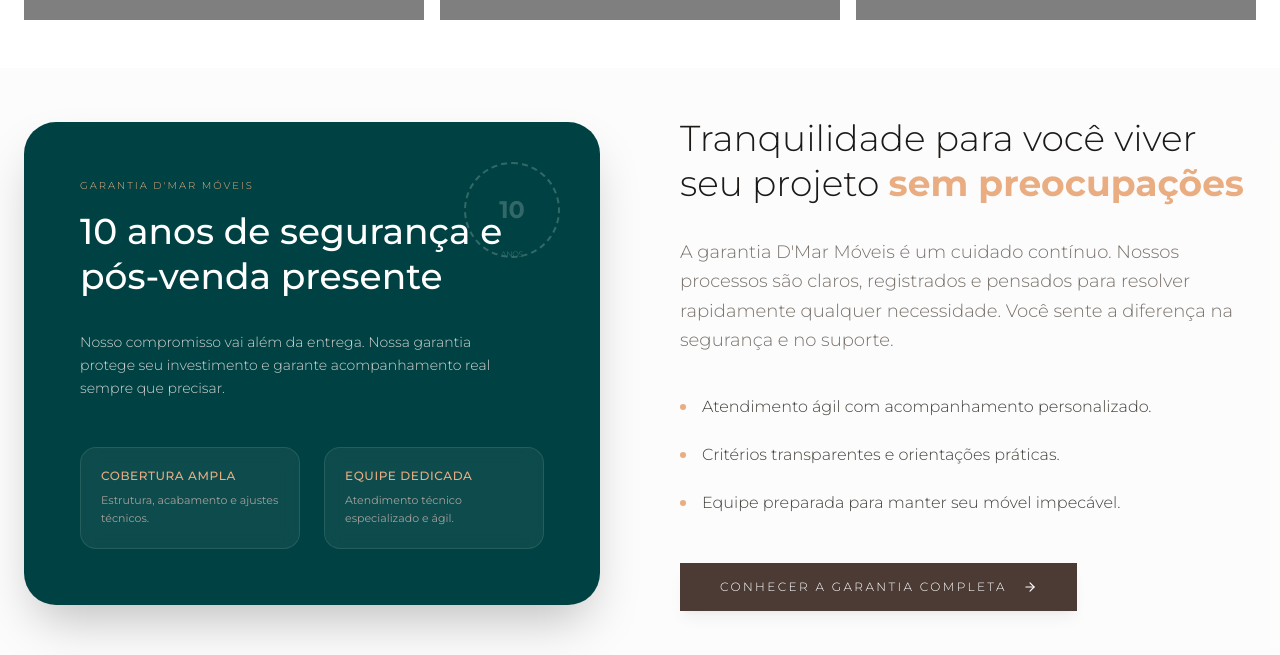
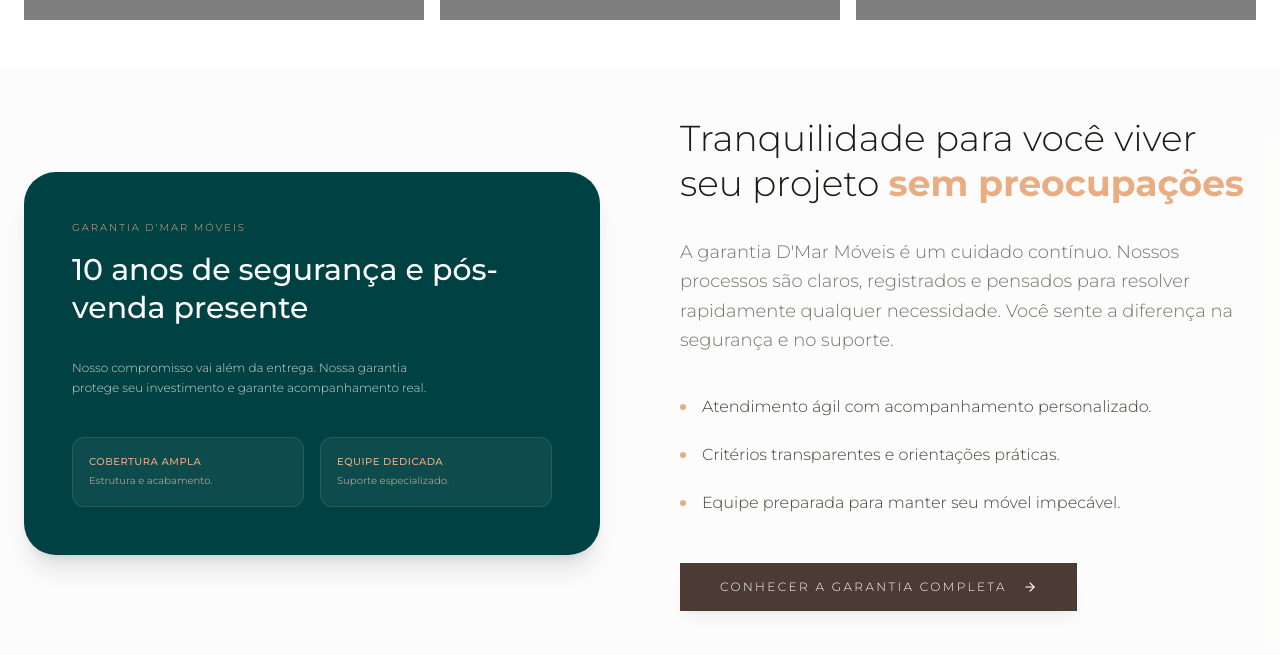
Before and after one commit to viniciusgeordani/dmarlp-crm, a React (Vite) app: page / in a window 1280 px wide. Shown: the part 1640-2295 px from the top of the page. Built offline with nearby package versions, Linux system fonts and the light colour scheme; no server answers; the database is empty; grey boxes are pictures that could not be loaded.

Commit message:
style: make warranty section more concise and remove seal overlay

```diff
--- a/src/pages/Institutional.tsx
+++ b/src/pages/Institutional.tsx
@@ -186,33 +186,25 @@ export default function Institutional() {
           <div className="grid grid-cols-1 lg:grid-cols-2 gap-12 lg:gap-20 items-center">
 
             {/* Dark Card (Left) */}
-            <div className="bg-[#004243] rounded-[2rem] p-10 md:p-14 relative overflow-hidden shadow-2xl">
+            <div className="bg-[#004243] rounded-[2rem] p-8 md:p-12 relative overflow-hidden shadow-xl">
               <div className="relative z-10">
                 <span className="text-[#e9ad81] font-light tracking-[0.2em] text-[10px] uppercase mb-4 block">Garantia D'Mar Móveis</span>
-                <h3 className="text-3xl md:text-4xl font-medium text-white leading-tight mb-8">
+                <h3 className="text-2xl md:text-3xl font-medium text-white leading-tight mb-8">
                   10 anos de segurança e pós-venda presente
                 </h3>
-                <p className="text-stone-300 font-light text-sm leading-relaxed mb-12 max-w-md">
-                  Nosso compromisso vai além da entrega. Nossa garantia protege seu investimento e garante acompanhamento real sempre que precisar.
+                <p className="text-stone-300 font-light text-xs leading-relaxed mb-10 max-w-sm">
+                  Nosso compromisso vai além da entrega. Nossa garantia protege seu investimento e garante acompanhamento real.
                 </p>
 
-                <div className="grid grid-cols-2 gap-6">
-                  <div className="bg-white/5 backdrop-blur-sm border border-white/10 p-5 rounded-2xl">
-                    <p className="text-[#e9ad81] text-xs font-medium uppercase tracking-wider mb-2">Cobertura Ampla</p>
-                    <p className="text-stone-400 text-[11px] leading-relaxed">Estrutura, acabamento e ajustes técnicos.</p>
+                <div className="grid grid-cols-2 gap-4">
+                  <div className="bg-white/5 backdrop-blur-sm border border-white/10 p-4 rounded-xl">
+                    <p className="text-[#e9ad81] text-[10px] font-medium uppercase tracking-wider mb-1">Cobertura Ampla</p>
+                    <p className="text-stone-400 text-[10px] leading-relaxed">Estrutura e acabamento.</p>
                   </div>
-                  <div className="bg-white/5 backdrop-blur-sm border border-white/10 p-5 rounded-2xl">
-                    <p className="text-[#e9ad81] text-xs font-medium uppercase tracking-wider mb-2">Equipe Dedicada</p>
-                    <p className="text-stone-400 text-[11px] leading-relaxed">Atendimento técnico especializado e ágil.</p>
+                  <div className="bg-white/5 backdrop-blur-sm border border-white/10 p-4 rounded-xl">
+                    <p className="text-[#e9ad81] text-[10px] font-medium uppercase tracking-wider mb-1">Equipe Dedicada</p>
+                    <p className="text-stone-400 text-[10px] leading-relaxed">Suporte especializado.</p>
                   </div>
-                </div>
-              </div>
-
-              {/* Seal Overlay */}
-              <div className="absolute top-10 right-10 w-24 h-24 opacity-20 pointer-events-none">
-                <div className="relative w-full h-full flex items-center justify-center border-2 border-dashed border-white rounded-full">
-                  <span className="text-white font-bold text-2xl">10</span>
-                  <span className="absolute -bottom-1 text-white text-[8px] uppercase tracking-tighter">ANOS</span>
                 </div>
               </div>
             </div>
```
